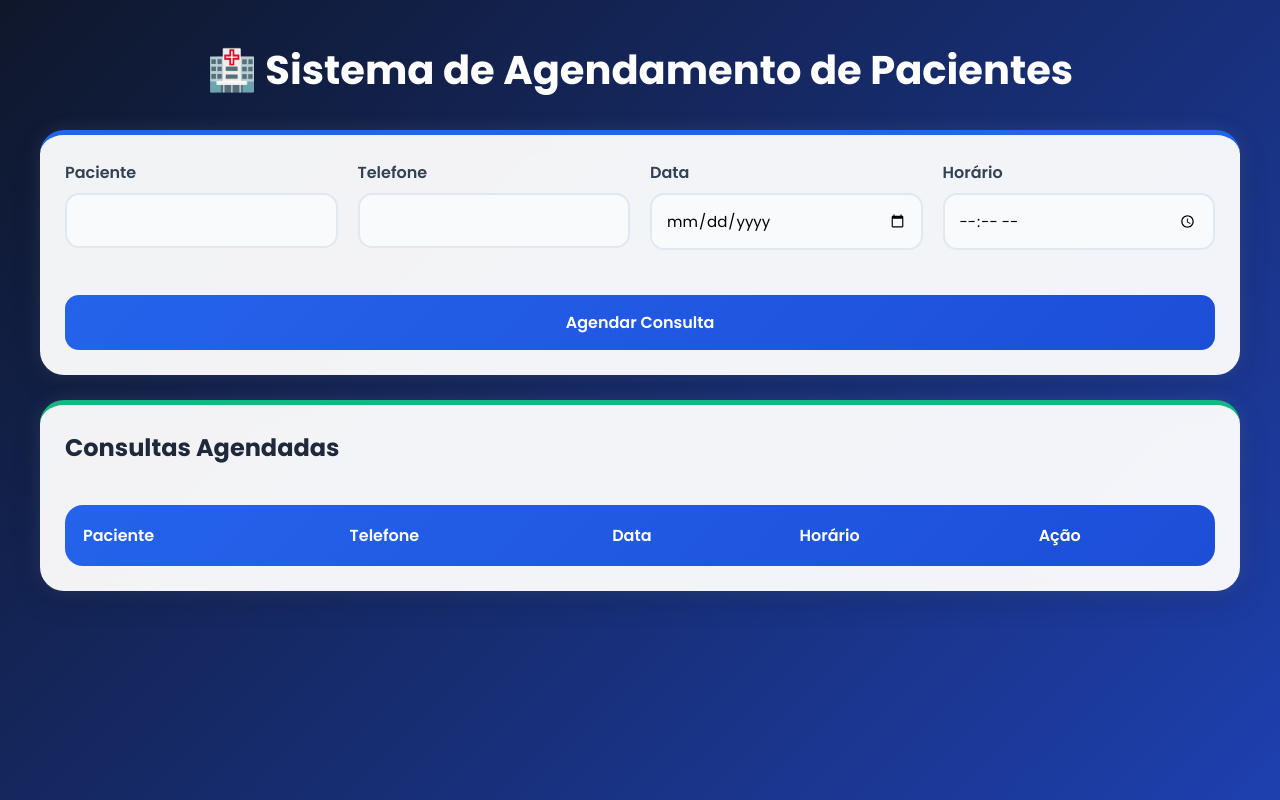
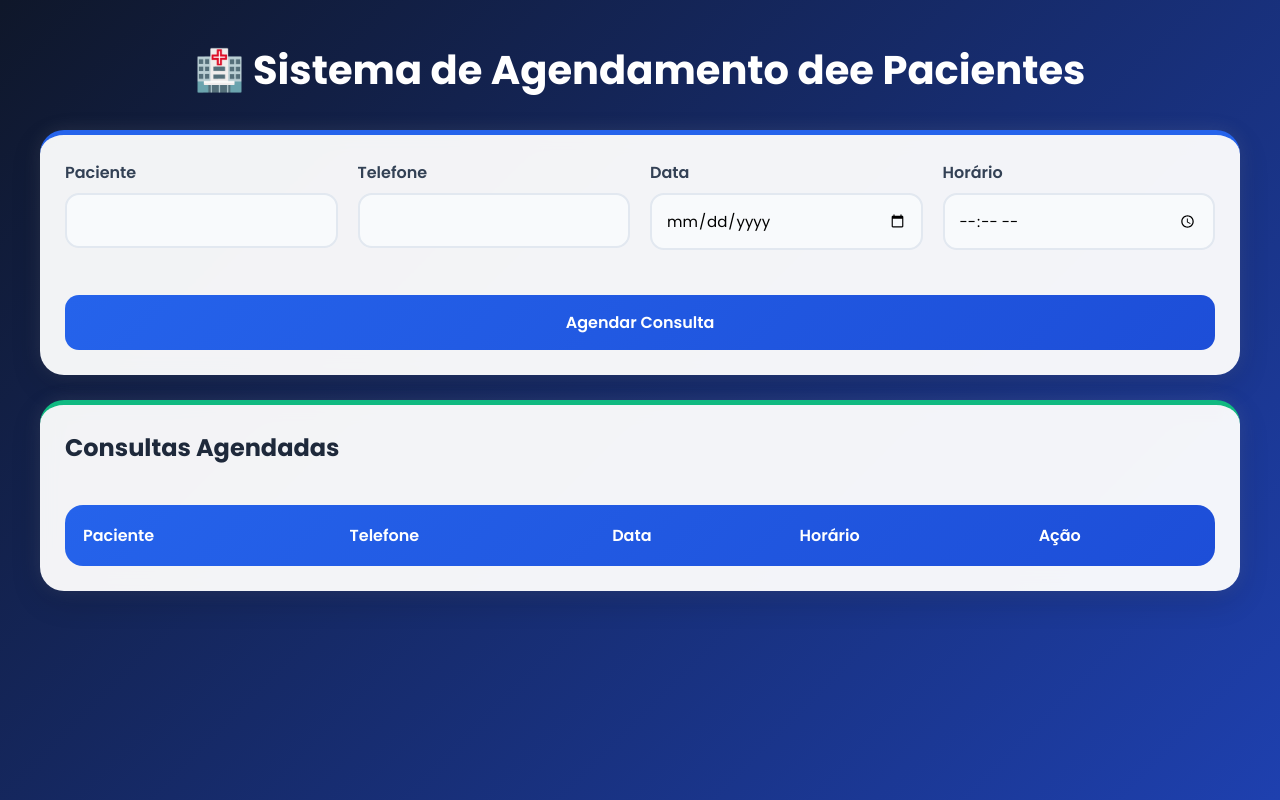
Before and after one commit to vetinhooquebrada/sistema-agendamento-pacientes, a plain HTML site: page index.html in a window 1280 px wide. Drawn offline with Linux system fonts and the light colour scheme.

```diff
--- a/index.html
+++ b/index.html
@@ -11,7 +11,7 @@
 
 <div class="container">
 
-    <h1>🏥 Sistema de Agendamento de Pacientes</h1>
+    <h1>🏥 Sistema de Agendamento dee Pacientes</h1>
 
     <div class="card">
 
```
